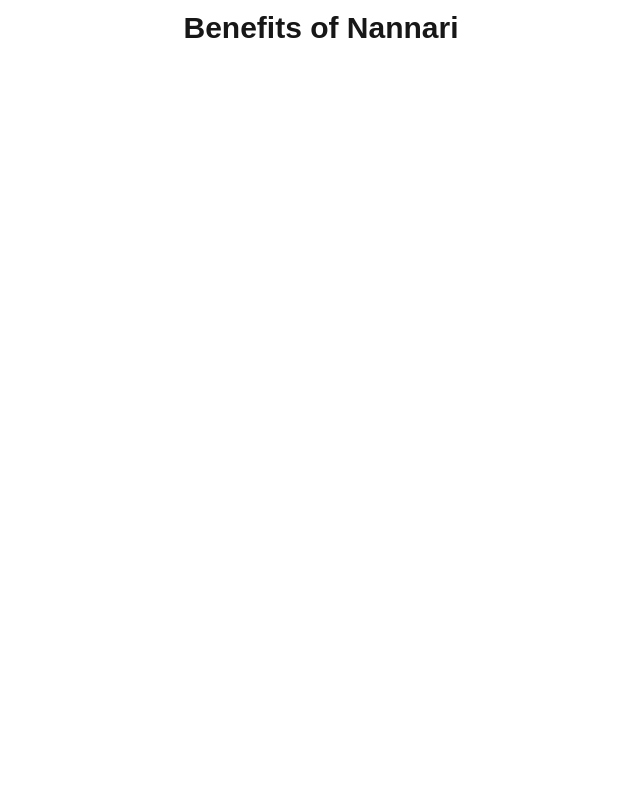
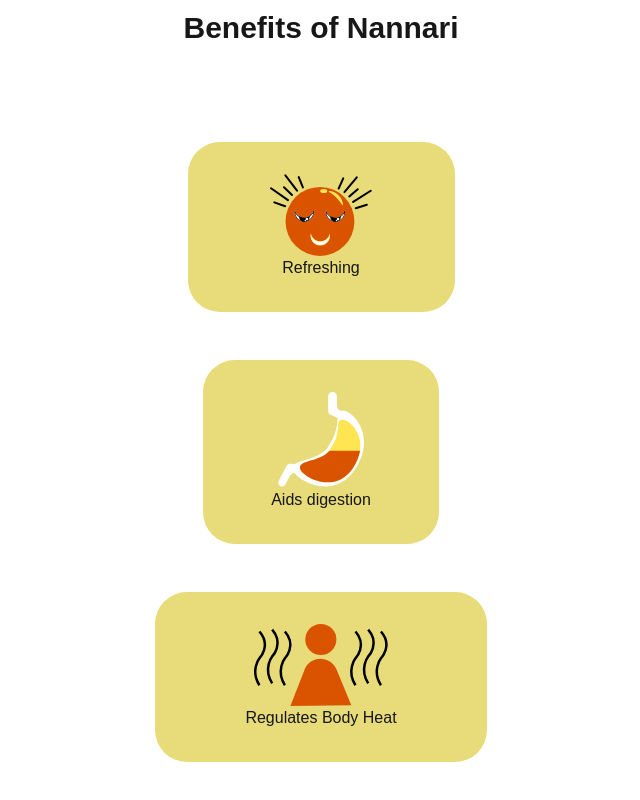
Before and after one commit to Irah2/Nannari, a Next.js app: page / in a window 1280 px wide. Shown: the part 728-1528 px from the top of the page, without its empty margins (319-959 px from the left). Before the commit the page ends 822 px from the top, so only its background shows below. Built offline with nearby package versions, Linux system fonts and the light colour scheme.

Commit message:
Added Benefits section

```diff
--- /dev/null
+++ b/app/Components.tsx
@@ -0,0 +1,16 @@
+
+interface cardProp{
+    imgSrc: string;
+    imgAlt: string;
+    text: string;
+}
+
+
+export default function Card({ imgSrc, imgAlt, text }: cardProp) {
+    return (
+        <div className="bg-[#e7db7a] w-fit flex-col items-center justify-center gap-32 p-8 rounded-[32px] mx-auto my-12">
+            <img className="w-1/2 h-1/2 mx-auto" src={imgSrc} alt={imgAlt} />
+            <p className="text-center">{text}</p>
+        </div>
+    );
+}
--- a/app/ThirdHome.tsx
+++ b/app/ThirdHome.tsx
@@ -1,3 +1,6 @@
+import Card from "./Components";
+import card from "./Components";
+
 export default function ThirdHome() {
     return(//#da5400
         <div>
@@ -25,6 +28,23 @@ export default function ThirdHome() {
 
             <h1 className="font-bold text-3xl mx-auto p-12 text-center">Benefits of Nannari</h1>
 
+            <div>
+                <div className="bg-[#e7db7a] w-fit flex-col items-center justify-center gap-32 p-8 rounded-[32px] mx-auto my-12">
+                    <img className="w-1/2 h-1/2 mx-auto" src="/Images_Svgs/refreshingFace.svg" alt="Pouring Syrup" />
+                    <p className="text-center">Refreshing</p>
+                </div>
+
+                <Card imgSrc="/Images_Svgs/stomach.svg"
+                imgAlt="Stomach"
+                text="Aids digestion"
+                />
+
+                <Card imgSrc="/Images_Svgs/BodyHeat.svg"
+                imgAlt="BodyHeat"
+                text="Regulates Body Heat"
+                />
+
+            </div>
 
         </div>
     );
```
